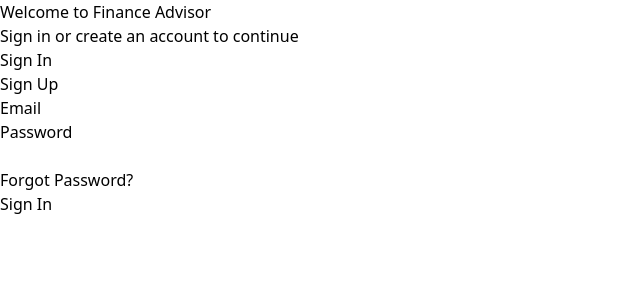
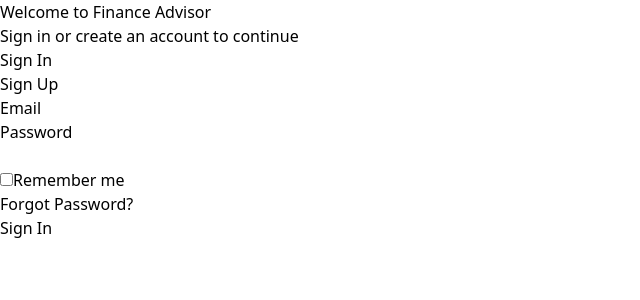
Before and after one commit to SeyinAlao/AI-Finance-Advisor-, a React (Vite) app: page /login in a window 1280 px wide. Shown: the top 300 px of the page, without its empty margins (0-640 px from the left). Built offline with nearby package versions, Linux system fonts and the light colour scheme.

Commit message:
Made some changes to the HistoryPage

```diff
--- a/src/api/ai.ts
+++ b/src/api/ai.ts
@@ -34,15 +34,9 @@ export const generateAIPlan = async (payload: AIRequestPayload): Promise<AIRespo
   return data;
 };
 
-export const fetchAIHistory = async (
-  page: number,
-  limit: number,
-  from?: string,
-  to?: string
-) => {
+export const fetchAIHistory = async (page: number, limit: number, from?: string, to?: string) => {
   const token = getToken();
 
-  // We use URLSearchParams to build the query string cleanly
   const params = new URLSearchParams();
   params.append('page', page.toString());
   params.append('limit', limit.toString());
@@ -50,7 +44,6 @@ export const fetchAIHistory = async (
   if (from) params.append('from', from);
   if (to) params.append('to', to);
 
-  // Example result: /ai/fetch-response/date?page=1&limit=20&from=2023-01-01&to=2023-01-31
   const response = await fetch(`${API_URL}/ai/fetch-response/date?${params.toString()}`, {
     method: 'GET',
     headers: {
@@ -63,5 +56,13 @@ export const fetchAIHistory = async (
     throw new Error('Failed to fetch history');
   }
 
-  return response.json();
+  const result = await response.json();
+
+  console.log("API RESPONSE:", result);
+
+  if (Array.isArray(result)) return result;
+  if (result.data && Array.isArray(result.data)) return result.data;
+  if (result.history && Array.isArray(result.history)) return result.history;
+
+  return [];
 };
--- a/src/pages/HistoryPage.tsx
+++ b/src/pages/HistoryPage.tsx
@@ -11,8 +11,9 @@ interface HistoryItem {
 }
 
 const HistoryPage = () => {
-  const [tempFromDate, setTempFromDate] = useState<Date | null>(null);
+  const [tempFromDate, setTempFromDate] = useState<Date | null>(null); // the null means it starts with no date present, and the type is either a Date object or null
   const [tempToDate, setTempToDate] = useState<Date | null>(null);
+
   const [appliedFilters, setAppliedFilters] = useState<{ from?: string; to?: string }>({});
 
   const {
@@ -25,6 +26,7 @@ const HistoryPage = () => {
     queryFn: () => fetchAIHistory(1, 20, appliedFilters.from, appliedFilters.to),
     staleTime: 1000 * 60 * 5,
   });
+  const historyList = Array.isArray(history) ? history : [];
 
   const handleApply = () => {
     const fromStr = tempFromDate ? tempFromDate.toISOString().split('T')[0] : undefined;
@@ -125,7 +127,7 @@ const HistoryPage = () => {
           </div>
         ) : (
           <div className="divide-y divide-gray-100">
-            {history.map((item: HistoryItem, index: number) => (
+            {historyList.map((item: HistoryItem, index: number) => (
               <div key={index} className="p-5 hover:bg-green-50/50 transition-colors flex justify-between items-center group cursor-pointer">
                 <div className="flex items-center gap-5">
                   <div className="w-12 h-12 bg-green-100 rounded-2xl flex items-center justify-center text-green-700 shadow-sm group-hover:scale-105 transition-transform">
--- a/src/pages/LoginPage.tsx
+++ b/src/pages/LoginPage.tsx
@@ -6,22 +6,28 @@ import type { LoginRequest } from '../types';
 
 const LoginPage = () => {
   const navigate = useNavigate();
-
   const [formData, setFormData] = useState<LoginRequest>({ email: '', password: '' });
   const [status, setStatus] = useState({ type: '', message: '' });
   const [showPassword, setShowPassword] = useState(false);
+  const [rememberMe, setRememberMe] = useState(false); // so that if the person wants to store on like a local device
 
+  // the Mutation handles the api call for login
   const mutation = useMutation({
     mutationFn: loginUser,
     onSuccess: (data) => {
       console.log("Login Successful! Response Data:", data);
-
-      const token = data.token || data.token;
+      const token = data.token; // doesnt duplicate token
 
       if (token) {
-        localStorage.setItem('token', token);
-        localStorage.setItem('email', formData.email);
-
+        // To Store in Local or Session storage?
+        if (rememberMe) {
+            localStorage.setItem('token', token);
+            localStorage.setItem('email', formData.email);
+        } else {
+            sessionStorage.setItem('token', token);
+            sessionStorage.setItem('email', formData.email);
+        }
+        setStatus({ type: 'success', message: 'Login successful! Redirecting...' });
         navigate('/dashboard');
       } else {
         setStatus({ type: 'error', message: 'Login succeeded but no token was received.' });
@@ -31,17 +37,17 @@ const LoginPage = () => {
       setStatus({ type: 'error', message: error.message });
     }
   });
-
   const handleChange = (e: React.ChangeEvent<HTMLInputElement>) => {
     setFormData({ ...formData, [e.target.name]: e.target.value });
   };
 
   const handleSubmit = (e: React.FormEvent) => {
-    e.preventDefault();
+    e.preventDefault(); // Stop page reload
     setStatus({ type: '', message: '' });
-    mutation.mutate(formData);
+    mutation.mutate(formData); // Fire the API call
   };
 
+  // 6. The UI (JSX)
   return (
     <div className="min-h-screen flex items-center justify-center bg-gray-100 font-sans">
       <div className="bg-white p-10 rounded-2xl shadow-xl w-full max-w-md">
@@ -53,6 +59,7 @@ const LoginPage = () => {
           Sign in or create an account to continue
         </p>
 
+        {/* Toggle Buttons (Visual Only) */}
         <div className="flex bg-gray-100 p-1 rounded-lg mb-8">
           <div className="flex-1 py-2 text-center text-sm font-semibold text-gray-900 bg-white rounded-md shadow-sm cursor-default">
             Sign In
@@ -66,6 +73,7 @@ const LoginPage = () => {
           </button>
         </div>
 
+        {/* Status Message (Error/Success) */}
         {status.message && (
           <div className={`mb-6 p-3 rounded-lg text-sm text-center ${
              status.type === 'error' ? 'bg-red-100 text-red-700' : 'bg-green-100 text-green-700'
@@ -75,6 +83,7 @@ const LoginPage = () => {
         )}
 
         <form onSubmit={handleSubmit} className="space-y-6">
+          {/* Email Input */}
           <div>
             <label className="block text-sm font-medium text-gray-700 mb-1">
               Email
@@ -86,6 +95,7 @@ const LoginPage = () => {
             />
           </div>
 
+          {/* Password Input */}
           <div>
             <label className="block text-sm font-medium text-gray-700 mb-1">
               Password
@@ -118,7 +128,22 @@ const LoginPage = () => {
             </div>
           </div>
 
-          <div className="text-right">
+          {/* Remember Me & Forgot Password */}
+          <div className="flex items-center justify-between">
+            <div className="flex items-center">
+              <input
+                id="remember-me"
+                name="remember-me"
+                type="checkbox"
+                checked={rememberMe}
+                onChange={(e) => setRememberMe(e.target.checked)}
+                className="h-4 w-4 text-green-600 focus:ring-green-500 border-gray-300 rounded cursor-pointer"
+              />
+              <label htmlFor="remember-me" className="ml-2 block text-sm text-gray-900 cursor-pointer select-none">
+                Remember me
+              </label>
+            </div>
+
             <button
               type="button"
               onClick={() => navigate('/forgot-password')}
@@ -128,6 +153,7 @@ const LoginPage = () => {
             </button>
           </div>
 
+          {/* Submit Button */}
           <button
             type="submit"
             disabled={mutation.isPending}
--- a/src/pages/PlanPage.tsx
+++ b/src/pages/PlanPage.tsx
@@ -34,7 +34,7 @@ const PlanPage = () => {
 
   const rawPlan = location.state?.plan as PlanResponse | undefined;
   let assets: Asset[] = [];
-  let adviceText = "We have structured a diversified portfolio to balance your growth targets with risk management.";
+  let adviceText = "We have arranged a diversified portfolio to balance your growth targets with risk management.";
 
   if (rawPlan?.data) {
     if (Array.isArray(rawPlan.data)) {
```
